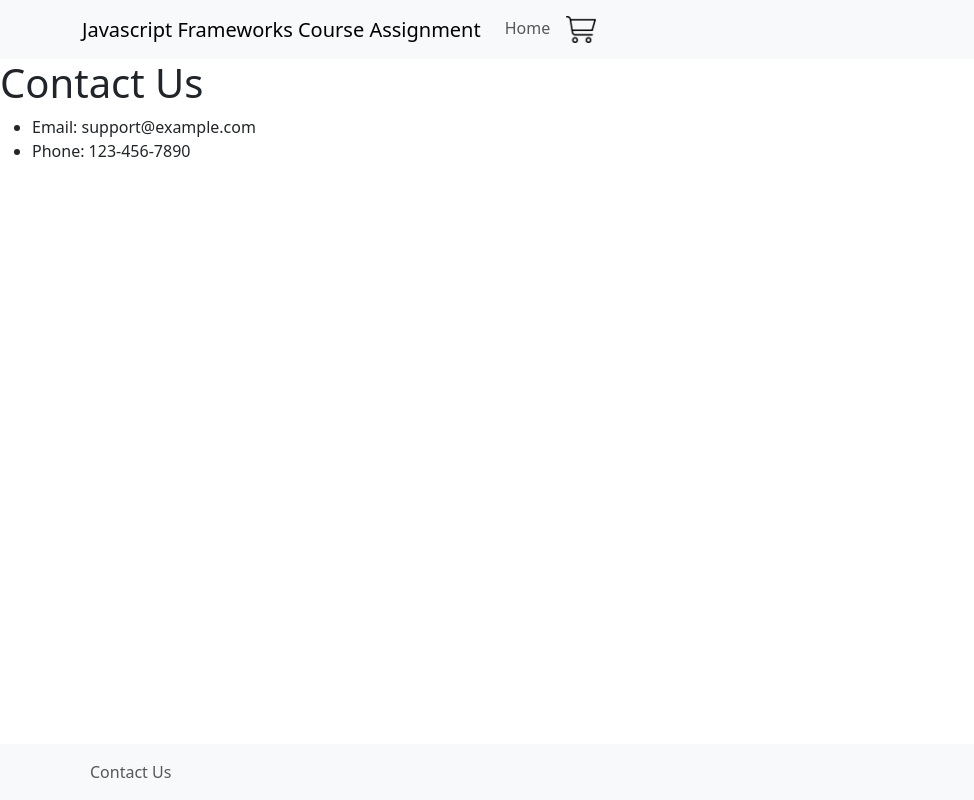
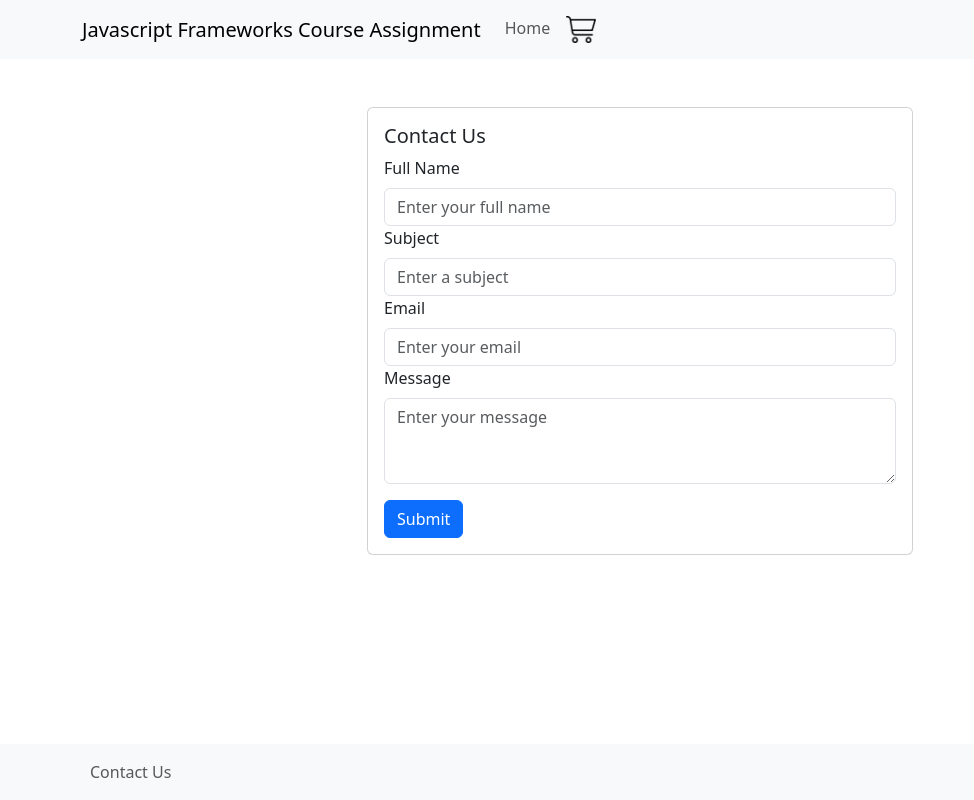
Before and after one commit to KevinHavn/JavaScript-Frameworks-Course-Assignment, a React (Vite) app: page /contact in a window 1280 px wide. Shown: the whole page, without its empty margins (0-974 px from the left). Built offline with nearby package versions, Linux system fonts and the light colour scheme.

Commit message:
added contact form with html validation

```diff
--- a/src/pages/Contact.jsx
+++ b/src/pages/Contact.jsx
@@ -1,13 +1,68 @@
+import { Container, Row, Col, Card, Form, Button } from "react-bootstrap";
+
 function Contact() {
+	const handleSubmit = (event) => {
+		event.preventDefault();
+		alert("Form submitted!");
+	};
+
 	return (
-		<div className="contact-page">
-			<h1>Contact Us</h1>
-			{/* A real application might include a contact form here */}
-			<ul>
-				<li>Email: support@example.com</li>
-				<li>Phone: 123-456-7890</li>
-			</ul>
-		</div>
+		<Container className="mt-5">
+			<Row className="justify-content-center">
+				<Col md={6}>
+					<Card>
+						<Card.Body>
+							<Card.Title>Contact Us</Card.Title>
+							<Form onSubmit={handleSubmit}>
+								<Form.Group controlId="fullName">
+									<Form.Label>Full Name</Form.Label>
+									<Form.Control
+										type="text"
+										placeholder="Enter your full name"
+										required
+										minLength="3"
+									/>
+								</Form.Group>
+
+								<Form.Group controlId="subject">
+									<Form.Label>Subject</Form.Label>
+									<Form.Control
+										type="text"
+										placeholder="Enter a subject"
+										required
+										minLength="3"
+									/>
+								</Form.Group>
+
+								<Form.Group controlId="email">
+									<Form.Label>Email</Form.Label>
+									<Form.Control
+										type="email"
+										placeholder="Enter your email"
+										required
+									/>
+								</Form.Group>
+
+								<Form.Group controlId="body">
+									<Form.Label>Message</Form.Label>
+									<Form.Control
+										as="textarea"
+										placeholder="Enter your message"
+										required
+										minLength="3"
+										rows={3}
+									/>
+								</Form.Group>
+
+								<Button variant="primary" type="submit" className="mt-3">
+									Submit
+								</Button>
+							</Form>
+						</Card.Body>
+					</Card>
+				</Col>
+			</Row>
+		</Container>
 	);
 }
 
```
